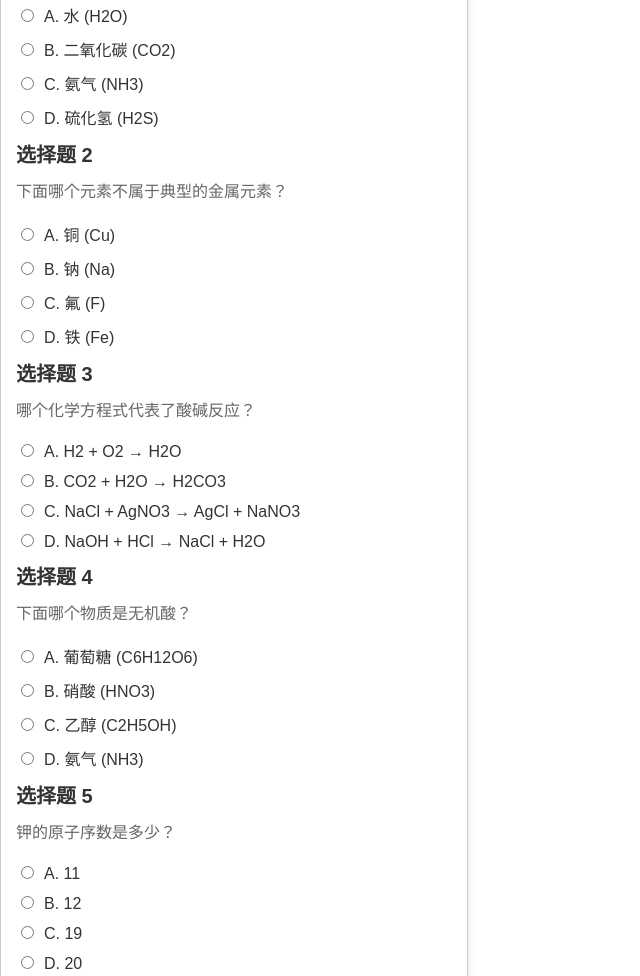
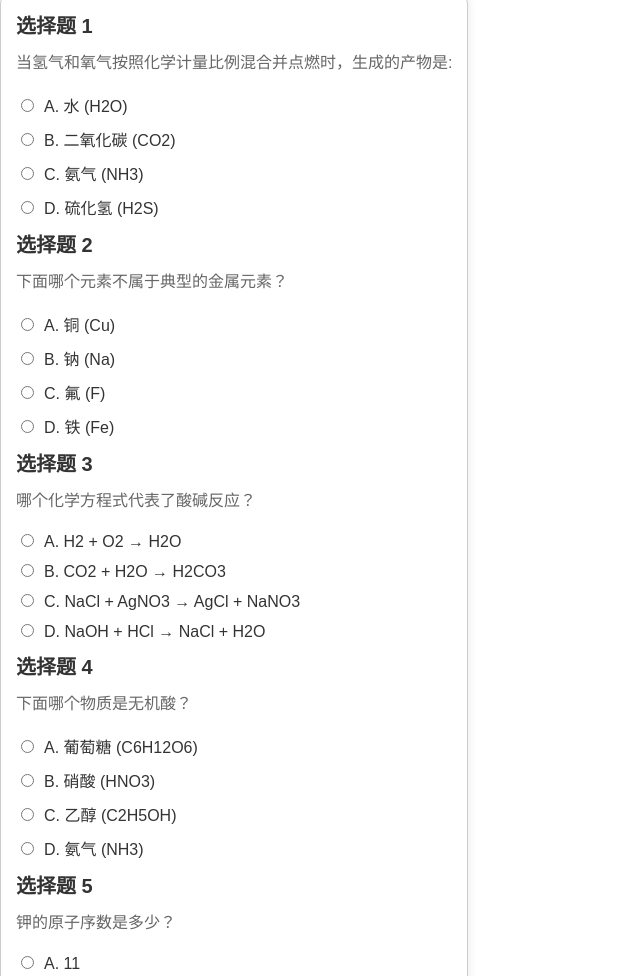
Before and after one commit to Desain7/test-page, a plain HTML site: page index.html in a window 1280 px wide. Shown: the part 993-1969 px from the top of the page, without its empty margins (0-640 px from the left). Drawn offline with Linux system fonts and the light colour scheme.

Commit message:
chore: update pg

```diff
--- a/index.html
+++ b/index.html
@@ -18,7 +18,7 @@
 			justify-content: center;
 			height: 100vh;
 			margin-top:100%;
-			padding-top: 60px;
+			padding-top: 150px;
 			/* background-color: #f2f2f2; */
 		}
 		.question {
@@ -109,6 +109,8 @@
 			margin-top: 100%;
 			margin-bottom: 15px;
 			padding: 15px;
+			padding-top: 80px;
+
 			border: 1px solid #ccc;
 			border-radius: 10px;
 			background-color: #fff;
```
